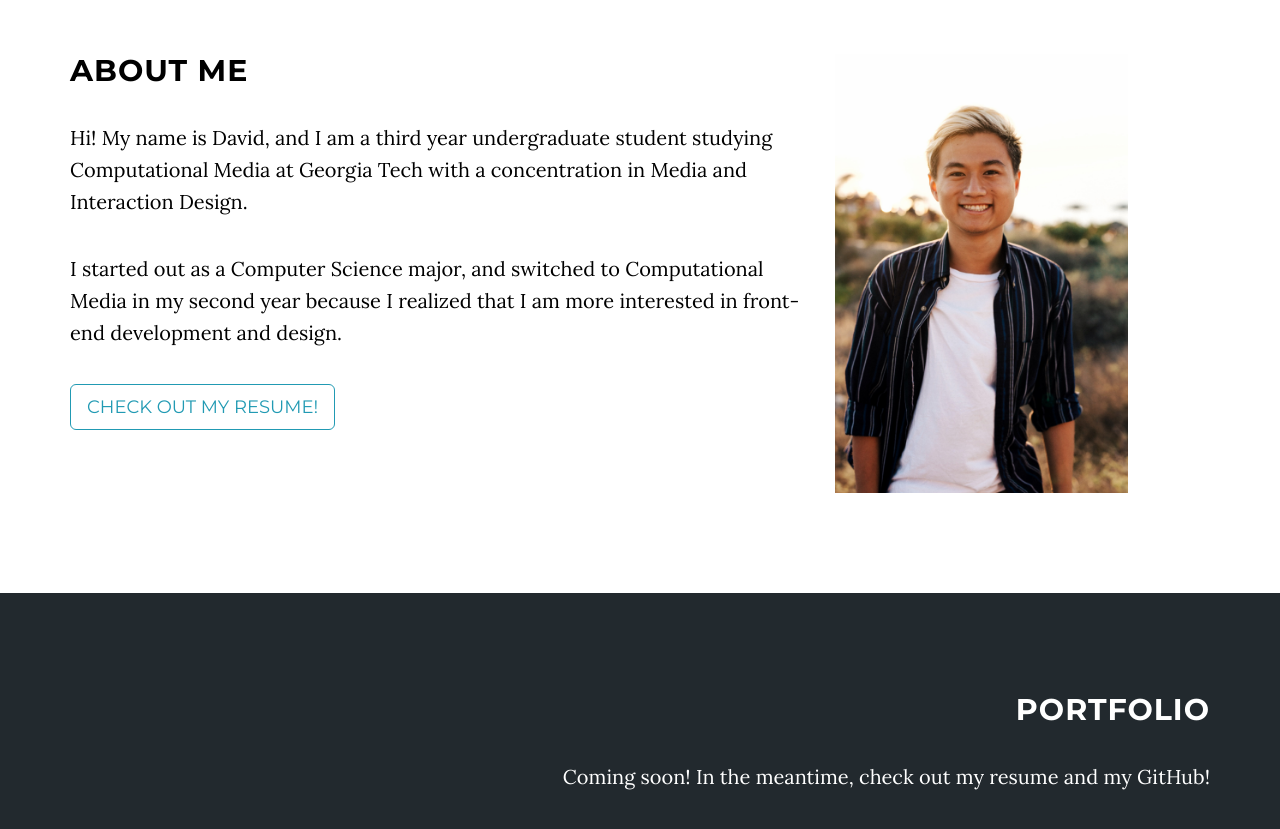
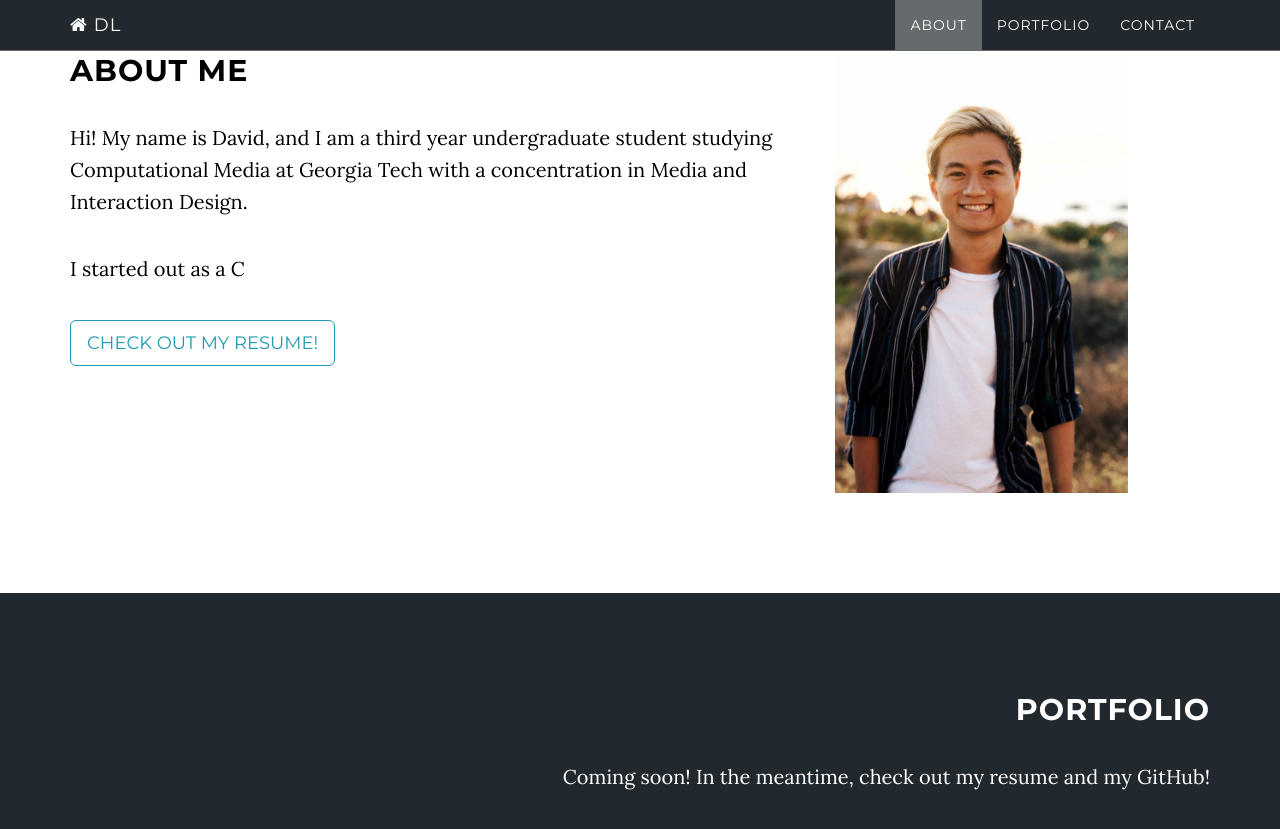
Before and after one commit to davidhle/davidhle.github.io, a Jekyll site: the page built from index.html, in a window 1280 px wide and 900 px high, scrolled down 946 px. Shown: the top 829 px of the window. Built offline with Jekyll 4.4.1, drawn with Linux system fonts in a browser that asks for light colours.

Commit message:
Revert "Fix navbar burger and update about"
This reverts commit 517de015b1fbe4c491753109d434b0827009c341.

```diff
--- a/_includes/about.html
+++ b/_includes/about.html
@@ -4,7 +4,7 @@
             <div class="col-lg-8 col-lg-offset-0">
                 <h2>About Me</h2>
                 <p>Hi! My name is David, and I am a third year undergraduate student studying Computational Media at Georgia Tech with a concentration in Media and Interaction Design.</p>
-                <p>I started out as a Computer Science major, and switched to Computational Media in my second year because I realized that I am more interested in front-end development and design.</p>
+                <p>I started out as a C</p>
                 <a href="DavidLe_Resume.pdf" class="btn btn-default btn-lg" target="_blank">Check out my resume!</a>
             </div>
             <div class="col-lg-0 col-lg-offset-0 image-container">
--- a/_includes/nav.html
+++ b/_includes/nav.html
@@ -2,7 +2,7 @@
     <nav class="navbar navbar-custom navbar-fixed-top" role="navigation">
         <div class="container">
             <div class="navbar-header">
-                <button type="button" id="nav-toggle-button" class="navbar-toggle" data-toggle="collapse" data-target=".navbar-main-collapse">
+                <button type="button" class="navbar-toggle" data-toggle="collapse" data-target=".navbar-main-collapse">
                     <i class="fa fa-bars"></i>
                 </button>
                 <a class="navbar-brand page-scroll" href="#page-top">
```
Also changed, not shown: _includes/css/grayscale.css (+3 -8 lines).
